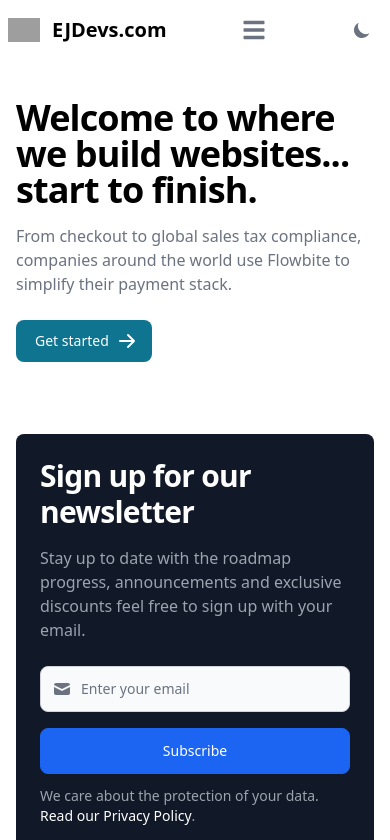
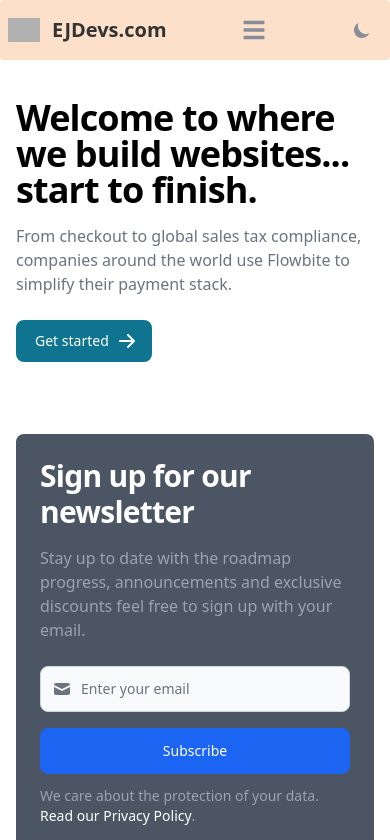
Before and after one commit to ej8899/ejdevs, a React (Vite) app: page / in a window 390 px wide. Shown: the top 840 px of the page. Built offline with nearby package versions, Linux system fonts and the light colour scheme; grey boxes are pictures that could not be loaded.

Commit message:
update: tweak styles

```diff
--- a/src/components/Contact.tsx
+++ b/src/components/Contact.tsx
@@ -28,7 +28,7 @@ export default function Component() {
                   <input type="email" id="email" className="shadow-sm bg-gray-50 border border-gray-300 text-gray-900 text-sm rounded-lg focus:ring-primary-500 focus:border-primary-500 block w-full p-2.5 dark:bg-gray-700 dark:border-gray-600 dark:placeholder-gray-400 dark:text-white dark:focus:ring-primary-500 dark:focus:border-primary-500 dark:shadow-sm-light" placeholder="name@flowbite.com" required/>
               </div>
               <div>
-                  <label for="phone-number" className="block mb-2 text-sm font-medium text-gray-900 dark:text-gray-300">Phone Number</label>
+                  <label htmlFor="phone-number" className="block mb-2 text-sm font-medium text-gray-900 dark:text-gray-300">Phone Number</label>
                   <input type="number" id="phone-number" className="block p-3 w-full text-sm text-gray-900 bg-gray-50 rounded-lg border border-gray-300 shadow-sm focus:ring-primary-500 focus:border-primary-500 dark:bg-gray-700 dark:border-gray-600 dark:placeholder-gray-400 dark:text-white dark:focus:ring-primary-500 dark:focus:border-primary-500 dark:shadow-sm-light" placeholder="+12 345 6789" required/>
               </div>
               <div className="sm:col-span-2">
--- a/src/components/Footer.tsx
+++ b/src/components/Footer.tsx
@@ -6,7 +6,7 @@ import { BsDribbble, BsFacebook, BsGithub, BsInstagram, BsTwitter } from "react-
 
 export default function Component() {
   return (
-    <Footer container>
+    <Footer container className="bg-orange-200">
       <div className="w-full">
         <div className="grid w-full justify-between sm:flex sm:justify-between md:flex md:grid-cols-1">
           <div>
@@ -41,7 +41,7 @@ export default function Component() {
             </div>
           </div>
         </div>
-        <Footer.Divider />
+        <Footer.Divider/>
         <div className="w-full sm:flex sm:items-center sm:justify-between">
           <Footer.Copyright href="#" by="EJDevs™" year={2024} />
           <div className="mt-4 flex space-x-6 sm:mt-0 sm:justify-center">
--- a/src/components/Navbar.tsx
+++ b/src/components/Navbar.tsx
@@ -5,8 +5,8 @@ import { Button, Navbar, DarkThemeToggle } from "flowbite-react";
 
 export default function Component() {
   return (
-    <div className="w-full">
-    <Navbar fluid rounded >
+    <div className="w-full sticky top-0 z-50 opacity-80">
+    <Navbar fluid rounded className="bg-orange-200 " >
       <Navbar.Brand href="https://flowbite-react.com">
         <img src="https://flowbite.com/docs/images/logo.svg" className="mr-3 h-6 sm:h-9" alt="EJDevs Logo" />
         <span className="self-center whitespace-nowrap text-xl font-semibold dark:text-white">EJDevs.com</span>
--- a/src/components/Newsletter.tsx
+++ b/src/components/Newsletter.tsx
@@ -6,9 +6,9 @@ import { Button } from "flowbite-react";
 
 export default function Component() {
   return (
-    <section className="bg-white dark:bg-gray-900">
+    <section className="bg-white dark:bg-gray-700">
     <div className="py-8 px-4 mx-auto max-w-screen-xl lg:py-16 lg:px-6">
-        <div className="gap-16 justify-between items-center p-6 text-white bg-gray-900 rounded-lg dark:bg-gray-800 lg:flex lg:gap-24 md:p-12">
+        <div className="gap-16 justify-between items-center p-6 text-white bg-gray-600 rounded-lg dark:bg-gray-800 lg:flex lg:gap-24 md:p-12">
             <div className="w-full">
                 <h2 className="mb-4 text-3xl tracking-tight font-extrabold sm:text-4xl">Sign up for our newsletter</h2>
                 <p className="font-light text-gray-400 sm:text-xl">Stay up to date with the roadmap progress, announcements and exclusive discounts feel free to sign up with your email.</p>
```
